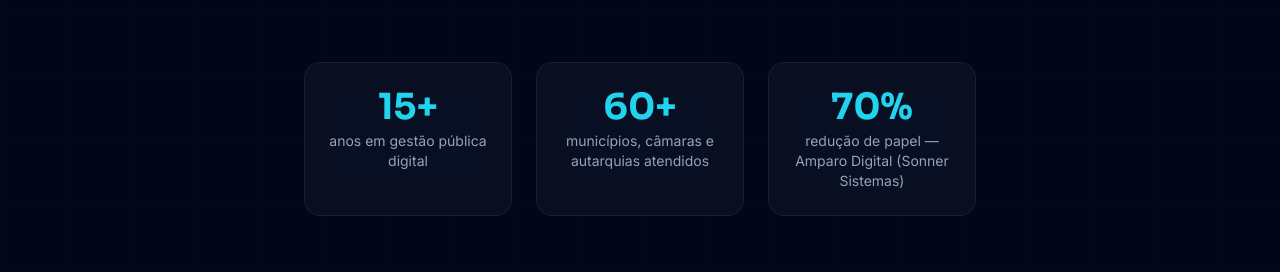
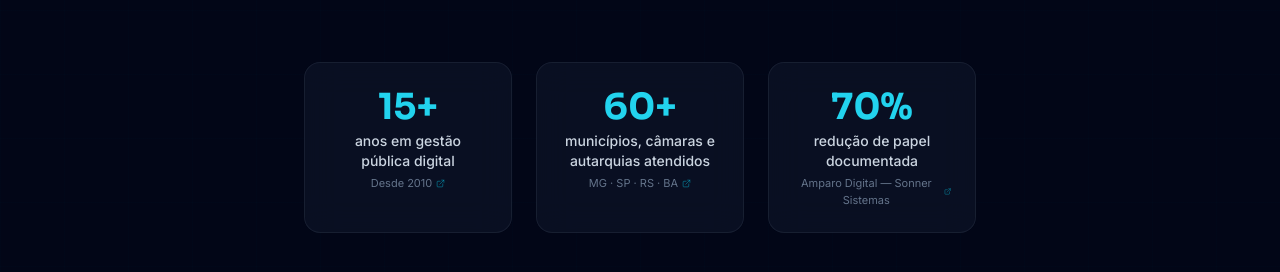
Before and after one commit to leoamerico/leoamerico.me, a Next.js app: page / in a window 1280 px wide. Shown: the part 630-902 px from the top of the page. Built offline with nearby package versions, Linux system fonts and the light colour scheme; no server answers.

Commit message:
feat: metricas do hero com links para evidencias verificaveis

```diff
--- a/components/Certifications.tsx
+++ b/components/Certifications.tsx
@@ -12,7 +12,7 @@ const statusIcon: Record<string, React.ElementType> = {
 
 export default function Certifications() {
   return (
-    <section className="py-24 md:py-32 border-t border-slate-800/50">
+    <section id="credenciais" className="py-24 md:py-32 border-t border-slate-800/50">
       <div className="max-w-7xl mx-auto px-4 sm:px-6 lg:px-8">
         <motion.h2
           initial={{ opacity: 0, y: 20 }}
--- a/components/Hero.tsx
+++ b/components/Hero.tsx
@@ -2,7 +2,7 @@
 
 import { useEffect, useState } from "react";
 import { motion } from "framer-motion";
-import { ArrowRight, MessageCircle } from "lucide-react";
+import { ArrowRight, MessageCircle, ExternalLink } from "lucide-react";
 import { HERO } from "@/lib/constants";
 
 function Typewriter({ words }: { words: string[] }) {
@@ -129,14 +129,44 @@ export default function Hero() {
           transition={{ delay: 0.7 }}
           className="grid grid-cols-1 sm:grid-cols-3 gap-6 max-w-2xl mx-auto"
         >
-          {HERO.metrics.map((metric, i) => (
-            <div key={i} className="glass rounded-2xl p-6 text-center">
-              <div className="text-3xl md:text-4xl font-heading font-bold text-cyan-400 mb-1">
-                {metric.value}
+          {HERO.metrics.map((metric, i) => {
+            const m = metric as {
+              value: string;
+              label: string;
+              source?: string;
+              href?: string;
+              external?: boolean;
+            };
+            const inner = (
+              <>
+                <div className="text-3xl md:text-4xl font-heading font-bold text-cyan-400 mb-1">
+                  {m.value}
+                </div>
+                <div className="text-sm text-slate-300 font-medium mb-1">{m.label}</div>
+                {m.source && (
+                  <div className="flex items-center justify-center gap-1 text-[11px] text-slate-500">
+                    {m.source}
+                    {m.href && <ExternalLink size={9} className="text-cyan-500/60" />}
+                  </div>
+                )}
+              </>
+            );
+            return m.href ? (
+              <a
+                key={i}
+                href={m.href}
+                target={m.external ? "_blank" : "_self"}
+                rel={m.external ? "noopener noreferrer" : undefined}
+                className="glass rounded-2xl p-6 text-center hover:border-cyan-400/40 hover:bg-cyan-400/5 transition-all cursor-pointer group"
+              >
+                {inner}
+              </a>
+            ) : (
+              <div key={i} className="glass rounded-2xl p-6 text-center">
+                {inner}
               </div>
-              <div className="text-sm text-slate-400">{metric.label}</div>
-            </div>
-          ))}
+            );
+          })}
         </motion.div>
       </div>
     </section>
--- a/lib/constants.ts
+++ b/lib/constants.ts
@@ -40,9 +40,25 @@ export const HERO = {
     href: "https://wa.me/5534984228457",
   },
   metrics: [
-    { value: "15+", label: "anos em gestão pública digital" },
-    { value: "60+", label: "municípios, câmaras e autarquias atendidos" },
-    { value: "70%", label: "redução de papel — Amparo Digital (Sonner Sistemas)" },
+    {
+      value: "15+",
+      label: "anos em gestão pública digital",
+      source: "Desde 2010",
+      href: "#credenciais",
+    },
+    {
+      value: "60+",
+      label: "municípios, câmaras e autarquias atendidos",
+      source: "MG · SP · RS · BA",
+      href: "#resultados",
+    },
+    {
+      value: "70%",
+      label: "redução de papel documentada",
+      source: "Amparo Digital — Sonner Sistemas",
+      href: "https://www.youtube.com/watch?v=Egp92Tqmdok",
+      external: true,
+    },
   ],
 };
 
```
